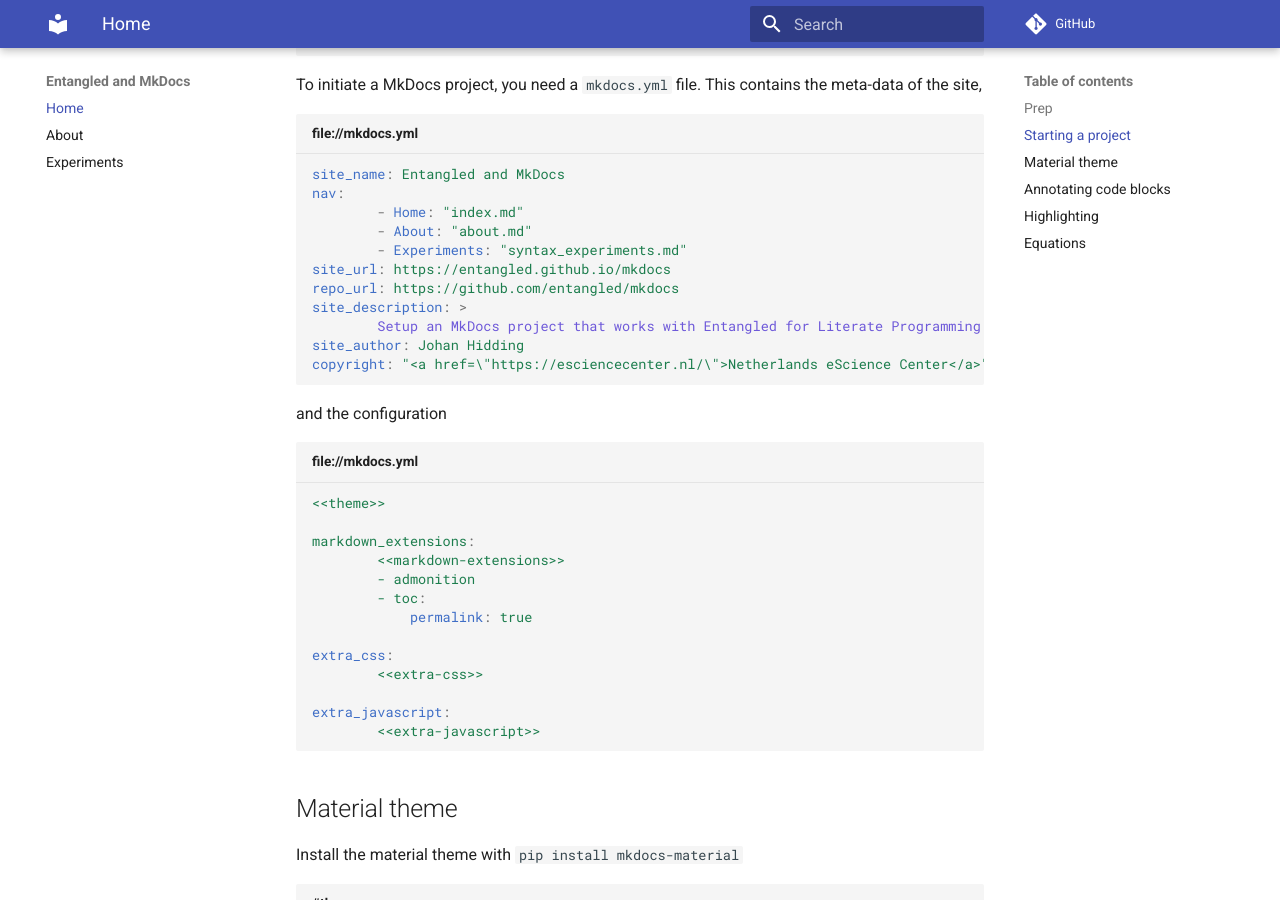
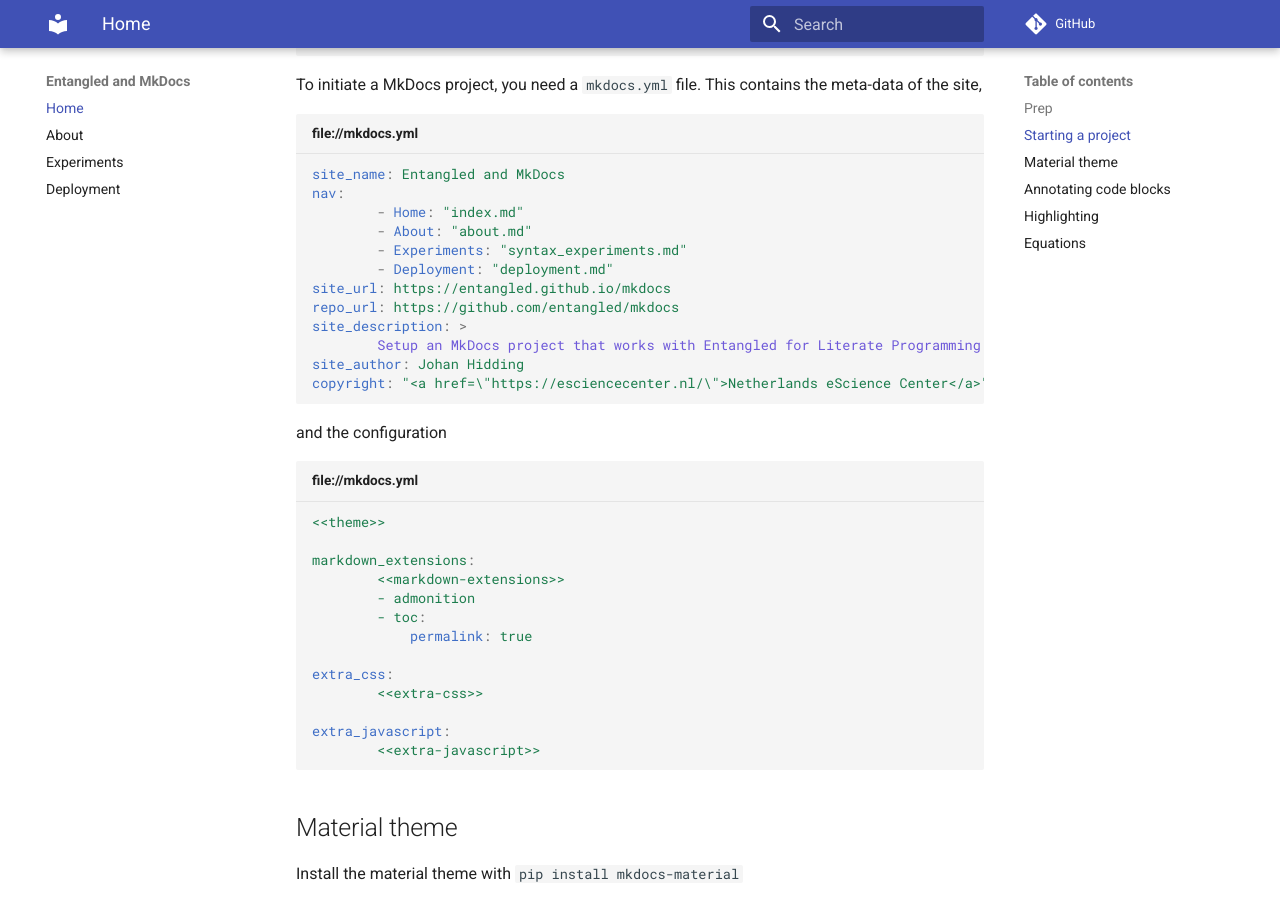
Before and after one commit to jag-academy/mkdocs, an MkDocs documentation site: the page built from docs/index.md, in a window 1280 px wide and 900 px high, scrolled down 1272 px. Built offline with MkDocs 1.6.1 and Material for MkDocs 9.7.7, drawn with Linux system fonts in a browser that asks for light colours; comment, search, counter and statistics services are not loaded.

Commit message:
So that people knows how this will deploy your website

```diff
--- a/docs/index.md
+++ b/docs/index.md
@@ -59,6 +59,7 @@
         - Home: "index.md"
         - About: "about.md"
         - Experiments: "syntax_experiments.md"
+        - Deployment: "deployment.md"
 site_url: https://entangled.github.io/mkdocs
 repo_url: https://github.com/entangled/mkdocs
 site_description: >
--- a/mkdocs.yml
+++ b/mkdocs.yml
@@ -5,6 +5,7 @@
         - Home: "index.md"
         - About: "about.md"
         - Experiments: "syntax_experiments.md"
+        - Deployment: "deployment.md"
 site_url: https://entangled.github.io/mkdocs
 repo_url: https://github.com/entangled/mkdocs
 site_description: >
```
